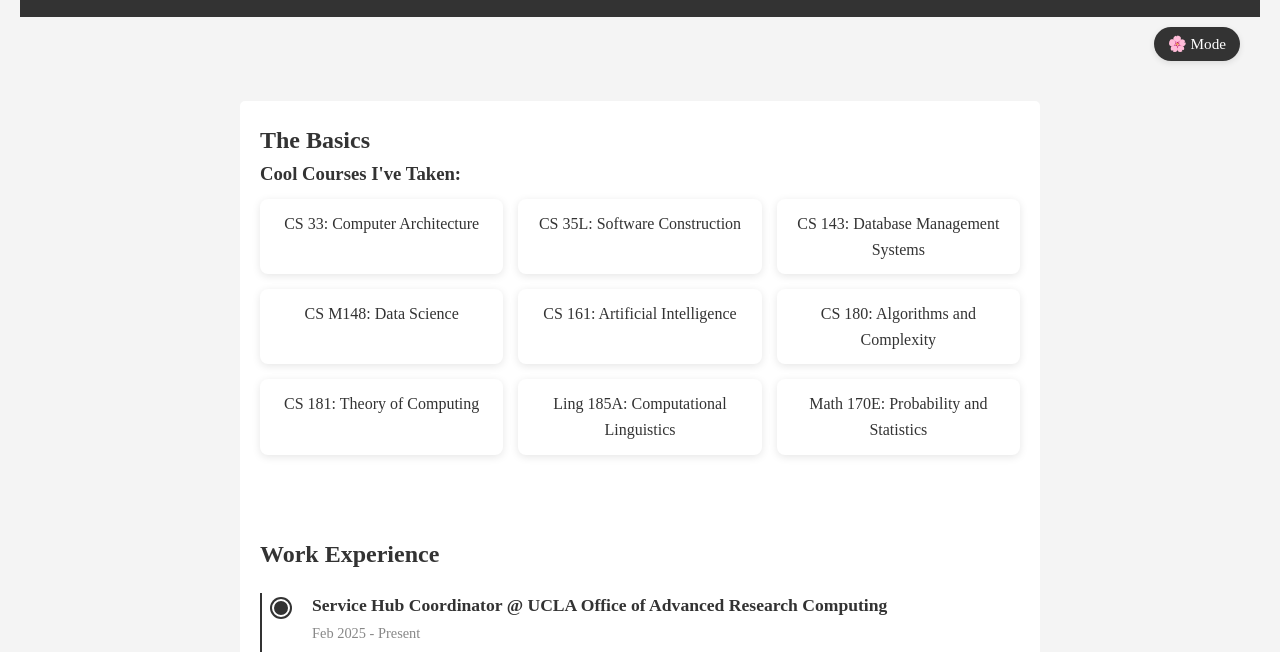
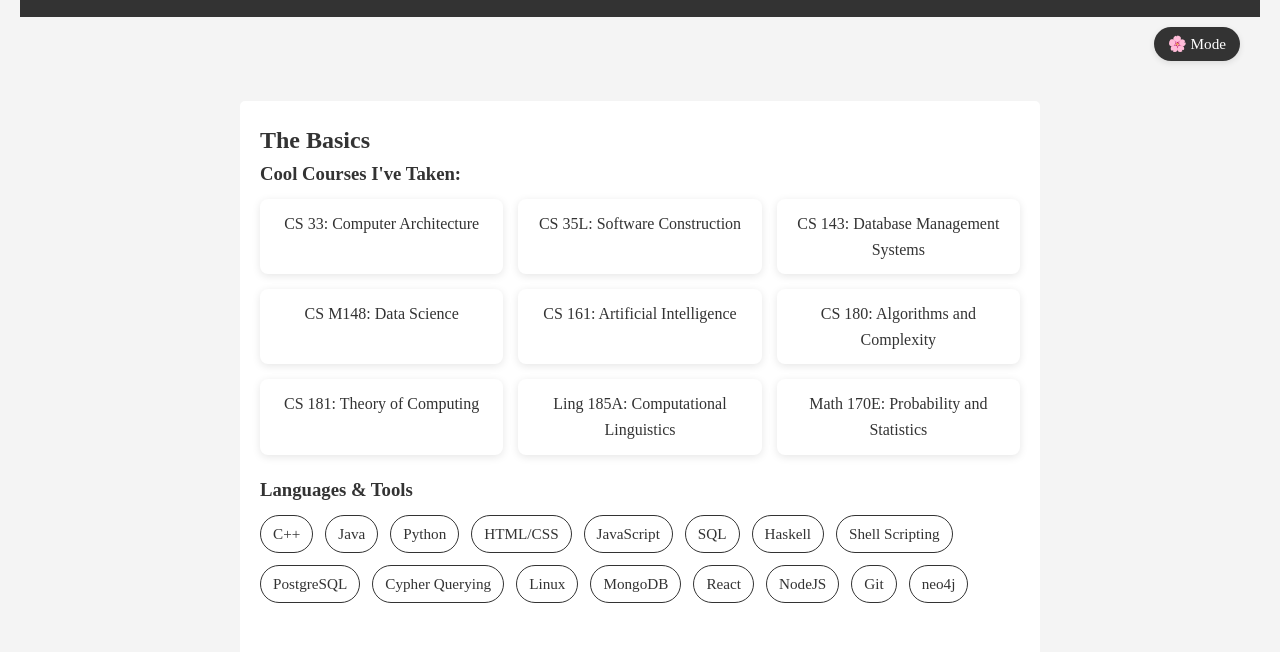
Before and after one commit to emilylu162/websight, a plain HTML site: page about.html in a window 1280 px wide. Shown: the part 130-782 px from the top of the page. Drawn offline with Linux system fonts and the light colour scheme.

Commit message:
skills section

```diff
--- a/about.html
+++ b/about.html
@@ -57,6 +57,27 @@
           <span class="tooltip-text">Probability Theory, Random Variables, Discrete/Continuous, Bivariate</span>
         </div>
       </div>
+
+      <h3>Languages & Tools</h3>
+        <div class="skills-grid">
+          <div class="skill">C++</div>
+          <div class="skill">Java</div>
+          <div class="skill">Python</div>
+          <div class="skill">HTML/CSS</div>
+          <div class="skill">JavaScript</div>
+          <div class="skill">SQL</div>
+          <div class="skill">Haskell</div>
+          <div class="skill">Shell Scripting</div>
+          <div class="skill">PostgreSQL</div>
+          <div class="skill">Cypher Querying</div>
+          <div class="skill">Linux</div>
+          <div class="skill">MongoDB</div>
+          <div class="skill">React</div>
+          <div class="skill">NodeJS</div>
+          <div class="skill">Git</div>
+          <div class="skill">neo4j</div>
+        </div>
+
     </section>
 
     <section class="timeline-section">
--- a/styles.css
+++ b/styles.css
@@ -91,6 +91,7 @@ footer {
   grid-template-columns: repeat(auto-fit, minmax(200px, 1fr));
   gap: 15px;
   margin-top: 10px;
+  margin-bottom: 20px;
 }
 
 .course {
@@ -260,7 +261,7 @@ footer {
 .timeline-date {
   font-size: 0.9rem;
   font-weight: 500;
-  color: #888;
+  color: #c6c2c2;
   display: block;
   margin-bottom: 10px;
 }
@@ -270,3 +271,19 @@ footer {
   line-height: 1.6;
   color: var(--text-color);
 }
+
+.skills-grid {
+  display: flex;
+  flex-wrap: wrap;
+  gap: 12px;
+  margin-top: 10px;
+}
+
+.skill {
+  background-color: var(--card-bg);
+  padding: 6px 12px;
+  border-radius: 20px;
+  font-size: 0.95rem;
+  color: var(--text-color);
+  border: 1px solid var(--accent-color);
+}
```
